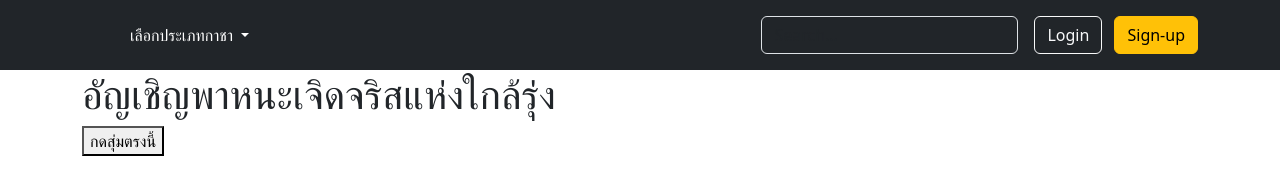
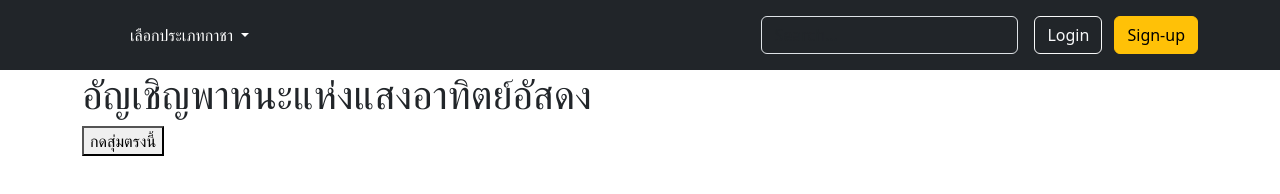
Before and after one commit to Daruma2001/NightCrow-Gacha, a plain HTML site: page index.html in a window 1280 px wide. Drawn offline with nearby package versions, Linux system fonts and the light colour scheme.

Commit message:
Update index.html

```diff
--- a/index.html
+++ b/index.html
@@ -56,7 +56,7 @@
 
   <div class="container">
     <div>
-<h1>อัญเชิญพาหนะเจิดจริสแห่งใกล้รุ่ง</h1>
+<h1>อัญเชิญพาหนะแห่งแสงอาทิตย์อัสดง</h1>
 <button onclick="generateColors()">กดสุ่มตรงนี้</button>
 <div id="colorResults"></div>
 </div>
```
